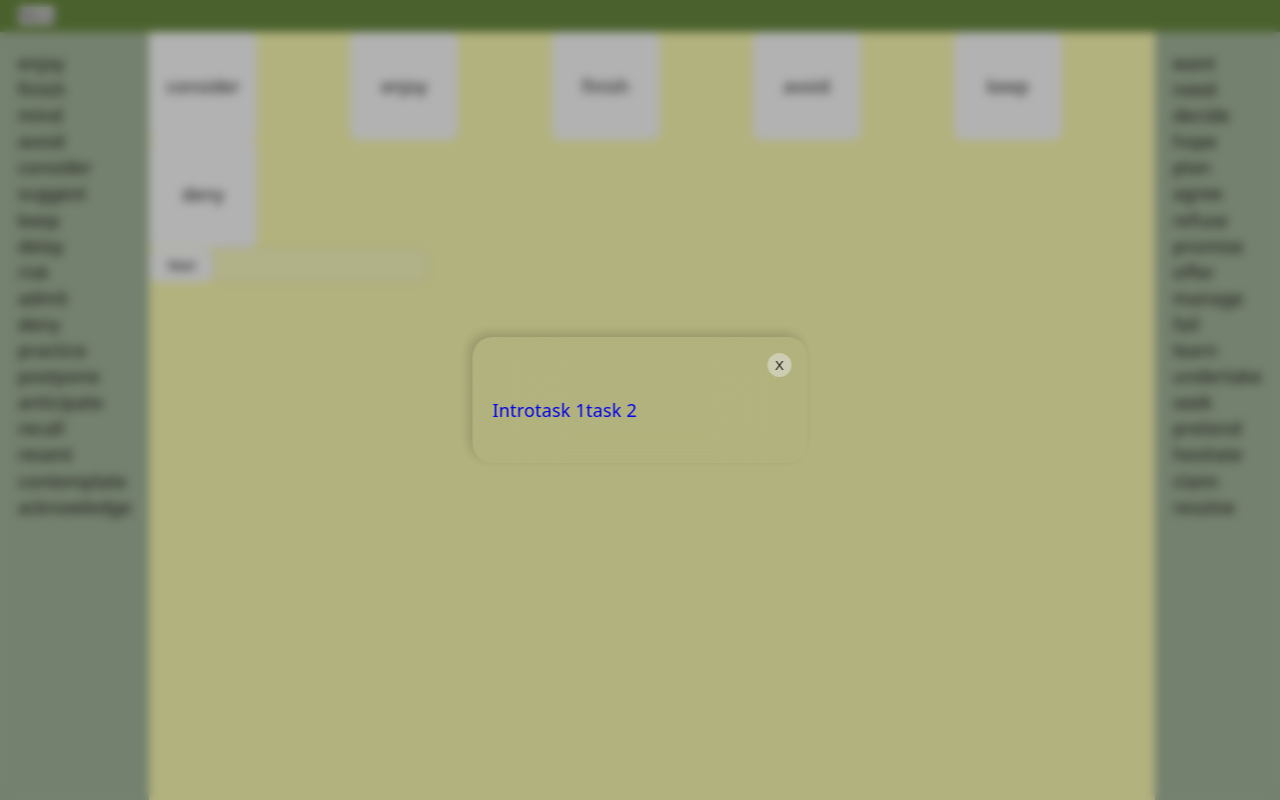
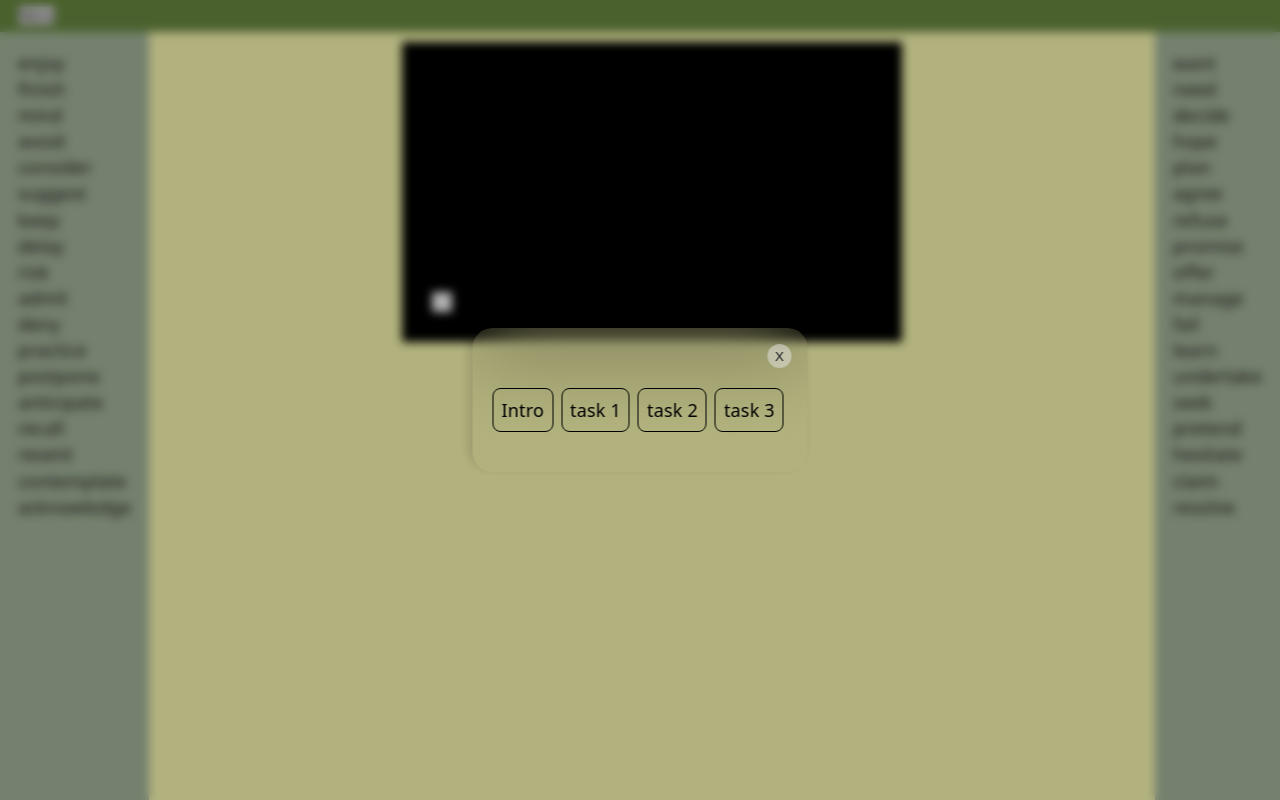
Before and after one commit to AlexandraSavenko/gi_course, a React (Vite) app: page /games/task2 in a window 1280 px wide. Both pictures are taken after a click on the button "Menu". Built offline with nearby package versions, Linux system fonts and the light colour scheme.

Commit message:
taskTwo added

```diff
--- a/src/App.jsx
+++ b/src/App.jsx
@@ -4,7 +4,8 @@ import { Suspense } from "react";
 import Intro from "./components/intro/Intro";
 import TaskArea from "./components/taskArea/TaskArea";
 import TaskOne from "./components/taskOne/TaskOne";
-import Task2 from "./components/task2/Task2";
+import TaskThree from "./components/taskThree/TaskThree";
+import TaskTwo from "./components/taskTwo/TaskTwo";
 
 function App() {
   return (
@@ -14,7 +15,9 @@ function App() {
           <Route path="/" element={<Intro />} />
           <Route path="/games" element={<TaskArea />}>
             <Route path="task1" element={<TaskOne />} />
-            <Route path="task2" element={<Task2/>}/>
+            <Route path="task2" element={<TaskTwo/>}/>
+            <Route path="task3" element={<TaskThree/>}/>
+
           </Route>
         </Routes>
       </Suspense>
--- a/src/components/header/Header.jsx
+++ b/src/components/header/Header.jsx
@@ -9,7 +9,7 @@ const Header = () => {
     <div className={css.header}>
      <button onClick={() => setIsModalOpen(true)} >Menu</button>
       {isModalOpen && <Modal onClose={() => setIsModalOpen(false)}>
-        <Menu/>
+        <Menu onClose={() => setIsModalOpen(false)}/>
         </Modal>}
     </div>
   )
--- a/src/components/menu/Menu.jsx
+++ b/src/components/menu/Menu.jsx
@@ -1,12 +1,14 @@
-import React from 'react'
+import css from './Menu.module.css'
 import { Link } from 'react-router-dom'
 
-const Menu = () => {
+const Menu = ({onClose}) => {
   return (
-    <div>
-      <Link to={"/"}>Intro</Link>
-      <Link to={"/games/task1"}>task 1</Link>
-      <Link to={"/games/task2"}>task 2</Link>
+    <div className={css.menuBox}>
+      <Link onClick={onClose} to={"/"}>Intro</Link>
+      <Link onClick={onClose} to={"/games/task1"}>task 1</Link>
+      <Link onClick={onClose} to={"/games/task2"}>task 2</Link>
+      <Link onClick={onClose} to={"/games/task3"}>task 3</Link>
+
     </div>
   )
 }
--- a/src/components/menu/Menu.module.css
+++ b/src/components/menu/Menu.module.css
@@ -0,0 +1,11 @@
+.menuBox{
+    display: flex;
+    gap: 8px;
+}
+
+.menuBox a {
+    border: 1px solid black;
+    color: black;
+    padding: 8px;
+    border-radius: 8px;
+}
--- a/src/components/task2/Task2.jsx
+++ b/src/components/taskThree/TaskThree.jsx
@@ -1,5 +1,5 @@
 import { useState } from "react";
-import css from "./Task2.module.css";
+import css from "./TaskThree.module.css";
 import ButtonMax from "../buttonMax/ButtonMax";
 const words = ["consider", "enjoy", "finish", "avoid", "keep", "deny"];
 const Task2 = () => {
--- /dev/null
+++ b/src/components/taskTwo/TaskTwo.jsx
@@ -0,0 +1,40 @@
+import { useEffect, useState } from 'react'
+import css from './TaskTwo.module.css'
+
+const TaskTwo = () => {
+    const [position, setPosition] = useState({
+        left: 30,
+        bottom: 30
+    })
+
+    useEffect(() => {
+      const handleKeyDown = (e) => {
+    console.log(e.key)
+    if(e.key === "ArrowUp"){
+        console.log(e.key)
+        setPosition(prev => ({...prev,
+            bottom: prev.bottom + 10
+        }) )
+    }
+}
+
+window.addEventListener("keydown", handleKeyDown)
+
+return () => {
+    window.removeEventListener("keydown", handleKeyDown)
+}
+    }, [])
+
+  return (
+    <div>
+      <div className={css.gameArea}>
+        <div style={{
+            "--x": `${position.left}px`,
+            "--y": `${position.bottom}px`
+        }} className={css.ship}></div>
+      </div>
+    </div>
+  )
+}
+
+export default TaskTwo
--- /dev/null
+++ b/src/components/taskTwo/TaskTwo.module.css
@@ -0,0 +1,16 @@
+.gameArea {
+    width: 500px;
+    height: 300px;
+    background-color: black;
+    margin: 10px auto;
+    position: relative;
+}
+
+.ship{
+    width: 20px;
+    height: 20px;
+    background-color: white;
+    position: absolute;
+    left: var(--x);
+    bottom: var(--y)
+}
```
Also changed, not shown: src/components/taskThree/TaskThree.module.css (renamed from src/components/task2/Task2.module.css).
